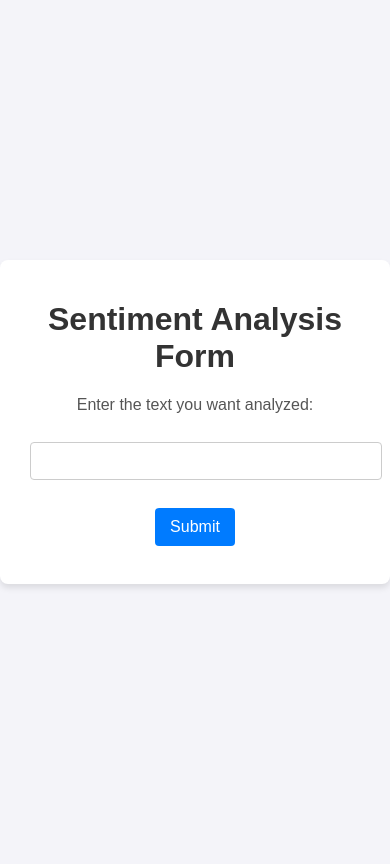
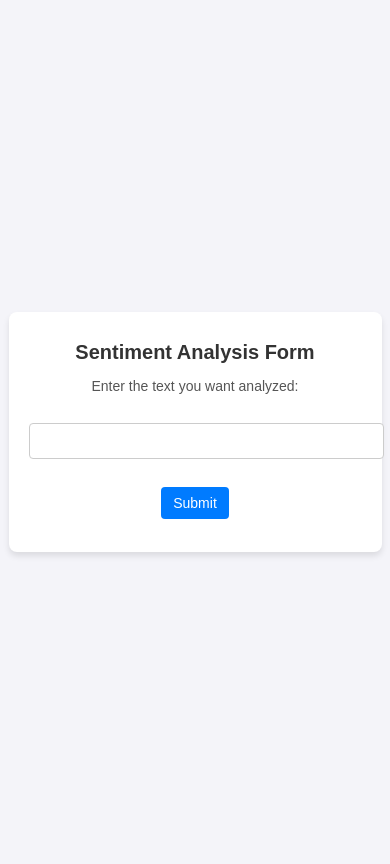
Before and after one commit to SamuelRokaw/370-Sentiment, a Flask app: page / in a window 390 px wide. Before the commit the page ends 588 px from the top, so only its background shows below. Run offline with Flask 3, Linux system fonts and the light colour scheme; parts of the project's set-up code (start-up, migrations or seed data) failed here and were passed over.

Commit message:
mobile responsiveness test and unittests

```diff
--- a/importunittest.py
+++ b/importunittest.py
@@ -41,4 +41,4 @@ class TestSentimentAnalysis(unittest.TestCase):
         self.assertEqual(result, "negative")  # Expected to be negative
 
 if __name__ == "__main__":
-    unittest.main()
+    unittest.main() # a lot of these will fail depending on which version of vectoriser is used: base, not, double negative
--- a/templates/form.html
+++ b/templates/form.html
@@ -59,6 +59,38 @@
         .output p {
             color: #555555;
         }
+
+        /* Media Query for Mobile Devices */
+        @media (max-width: 600px) {
+            body {
+                flex-direction: column;
+                padding: 10px;
+            }
+            .container {
+                padding: 15px 20px;
+                width: 90%;
+                max-width: none;
+            }
+            h1 {
+                font-size: 20px;
+            }
+            label {
+                font-size: 14px;
+            }
+            input[type="text"] {
+                font-size: 12px;
+            }
+            button {
+                font-size: 14px;
+                padding: 8px 12px;
+            }
+            .output h3 {
+                font-size: 16px;
+            }
+            .output p {
+                font-size: 14px;
+            }
+        }
     </style>
 </head>
 <body>
```
